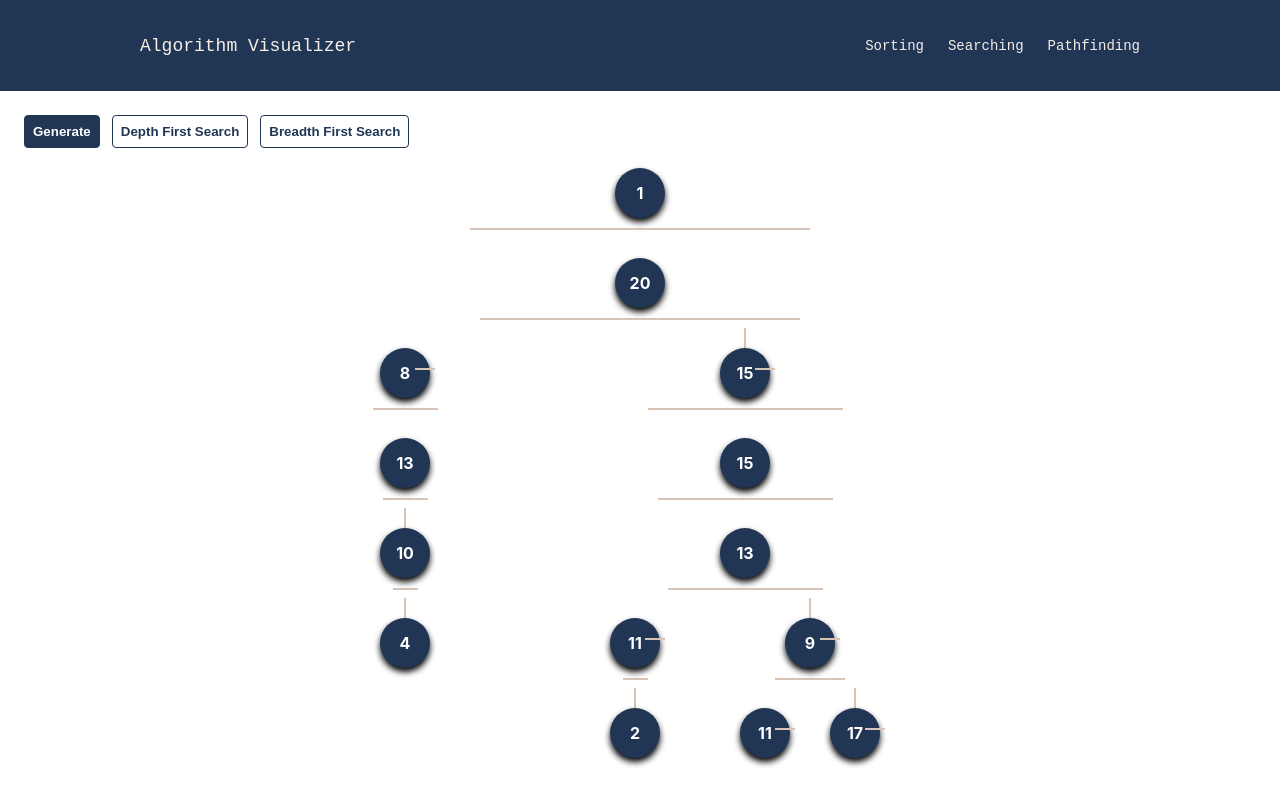
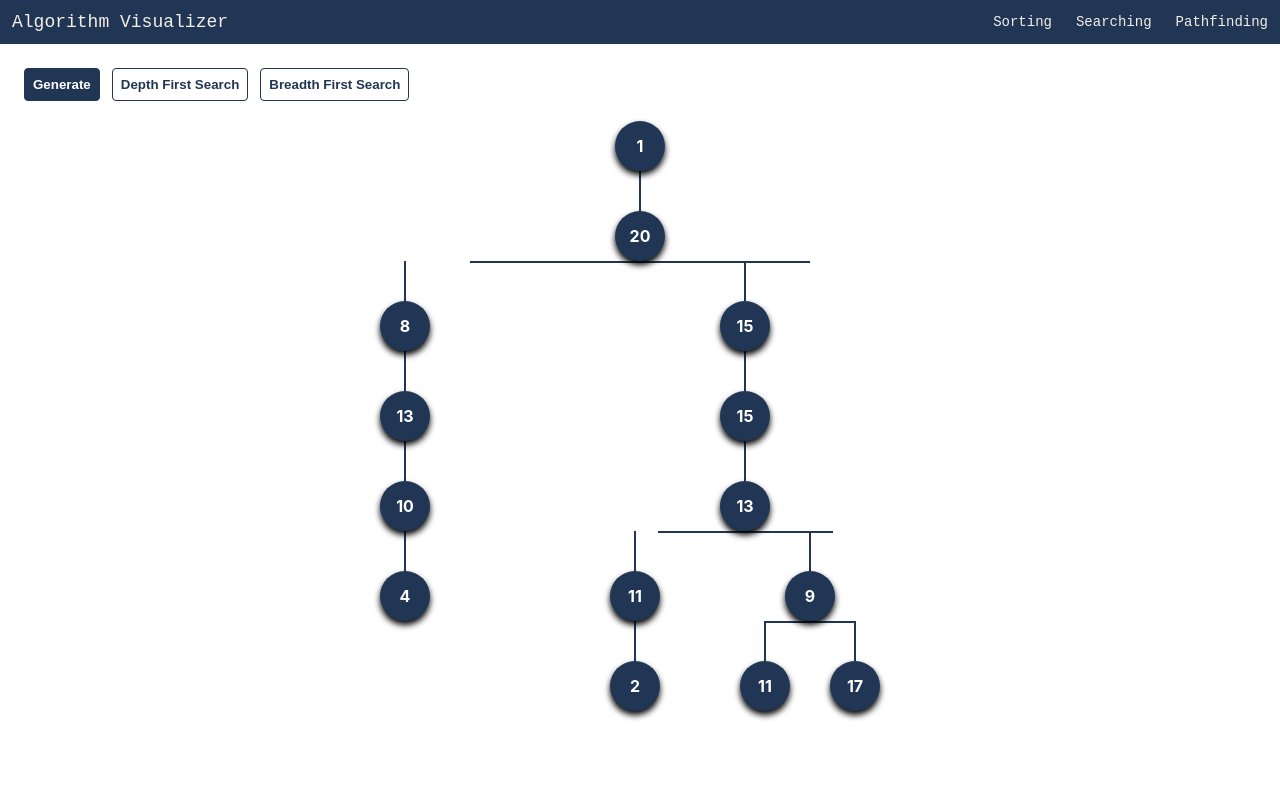
Before and after one commit to seangerrykelly/algo-visualizer, a React (Create React App) app: page /searching in a window 1280 px wide. Both pictures are taken after a click on the button "Generate". Shown: the top 806 px of the page. Built offline with nearby package versions, Linux system fonts and the light colour scheme.

Commit message:
chore: update some styling

```diff
--- a/src/components/nav/NavStyles.ts
+++ b/src/components/nav/NavStyles.ts
@@ -3,13 +3,16 @@ import { Colors } from "../../theme/colors";
 
 export const NavBar = styled.nav`
   background: ${Colors.Blue.primary};
+  box-sizing: border-box;
   font-family: monospace;
-  height: 85px;
+  height: 100%;
   display: flex;
   font-size: 18px;
   font-weight: 500;
   justify-content: space-between;
-  padding: 0.2rem calc((100vw - 1000px) / 2);
+  max-height: 100px;
+  padding: 0 12px;
+  width: 100vw;
   z-index: 12;
 `;
 
--- a/src/components/searching-visuals/BinaryTree.tsx
+++ b/src/components/searching-visuals/BinaryTree.tsx
@@ -15,7 +15,6 @@ export const BinaryTree = ({ root = undefined }: BinaryTreeProps) => {
     const renderTreeNode = (
         node: TreeNode | undefined,
         isFirstChild: boolean,
-        isOnlyChild: boolean
     ) => {
         if (!node) {
             return null
@@ -28,16 +27,15 @@ export const BinaryTree = ({ root = undefined }: BinaryTreeProps) => {
             <BinaryTreeNode
                 isFirstChild={isFirstChild}
                 hasTwoChildren={hasTwoChildren}
-                isOnlyChild={isOnlyChild}
             >
                 <NodeCircle>{node.value}</NodeCircle>
-                <NodeChild>
-                    {node.left && renderTreeNode(node.left, true, !node.right)}
-                    {node.right && renderTreeNode(node.right, false, !node.left)}
+                <NodeChild hasTwoChildren={hasTwoChildren}>
+                    {node.left && renderTreeNode(node.left, false)}
+                    {node.right && renderTreeNode(node.right, false)}
                 </NodeChild>
             </BinaryTreeNode>
         )
     }
 
-    return <BinaryTreeContainer>{renderTreeNode(rootNode, true, true)}</BinaryTreeContainer>
+    return <BinaryTreeContainer>{renderTreeNode(rootNode, true)}</BinaryTreeContainer>
 }
--- a/src/components/searching-visuals/BinaryTreeStyles.ts
+++ b/src/components/searching-visuals/BinaryTreeStyles.ts
@@ -2,9 +2,8 @@ import styled from "styled-components"
 import { Colors } from "../../theme/colors"
 
 interface BinaryTreeNodeProps {
-    isFirstChild: boolean
+    isFirstChild?: boolean
     hasTwoChildren?: boolean
-    isOnlyChild: boolean
 }
 
 export const BinaryTreeContainer = styled.div`
@@ -15,7 +14,7 @@ export const BinaryTreeContainer = styled.div`
     position: relative;
 `
 
-export const BinaryTreeNode = styled.div<BinaryTreeNodeProps>`
+export const BinaryTreeNode = styled.div<Partial<BinaryTreeNodeProps>>`
     align-items: center;
     display: flex;
     flex-direction: column;
@@ -24,28 +23,15 @@ export const BinaryTreeNode = styled.div<BinaryTreeNodeProps>`
 
     // Vertical Line connecting to parent node
     &::before {
-        background-color: ${Colors.Beige.primary};
+        background-color: ${Colors.Blue.primary};
         content: "";
         display: ${(props) => (props.isFirstChild ? 'none': 'block')};
         height: 40px;
         left: 50%;
         position: absolute;
-        top: -20px;
+        top: -40px;
         transform: translateX(-50%);
         width: 2px;
-    }
-
-    // Horizontal line connecting siblings
-    &::after {
-        background-color: ${Colors.Beige.primary};
-        content: "";
-        display: ${(props) => (props.isOnlyChild ? 'none': 'block')};
-        height: 2px;
-        left: calc(50% + 10px);
-        position: absolute;
-        top: 20px;
-        width: 20px;
-        z-index: 100;
     }
 `
 
@@ -65,47 +51,23 @@ export const NodeCircle = styled.div`
     z-index: 2;
 `
 
-export const NodeChild = styled.div`
+export const NodeChild = styled.div<Partial<BinaryTreeNodeProps>>`
     display: flex;
     justify-content: space-between;
     margin-top: 20px;
     position: relative;
 
     &::before {
-        border-top: 2px solid ${Colors.Beige.primary};
+        border-top: 2px solid ${Colors.Blue.primary};
         content: "";
+        display: ${(props) => (props.hasTwoChildren ? 'block': 'none')};
         height: 10px;
         left: 25%;
-        margin: 0px 10px 0px 10px;
+        // left: calc(50% + 10px);
+        // margin: 0px 10px 0px 10px;
         position: absolute;
-        right: 25%;
-        top: -10px;
+        right: calc(50% + 10px);
+        top: -20px;
+        width: 50%;
     }
-
-    // &:first-child::before {
-    //     background-color: ${Colors.Beige.primary};
-    //     content: "";
-    //     height: 20px;
-    //     left: 50%;
-    //     position: absolute;
-    //     top: -20px;
-    //     transform: translateX(-50%);
-    //     width: 2px;
-    // }
 `
-
-// export const NodeChild = styled.div`
-//     position: relative;
-// `
-
-// export const Line = styled.div<LineProps>`
-//   background-color: black;
-//   bottom: 50%;
-//   height: 30px;
-//   position: absolute;
-//   top: 0%;
-//   width: 2px;
-
-//   ${(props) => props.isLeft ? 'left: 50%;' : 'right: 50%;'}
-//   transform: ${(props) => props.isLeft ? 'rotate(-45deg)': 'rotate(45deg)'};
-// `
```
